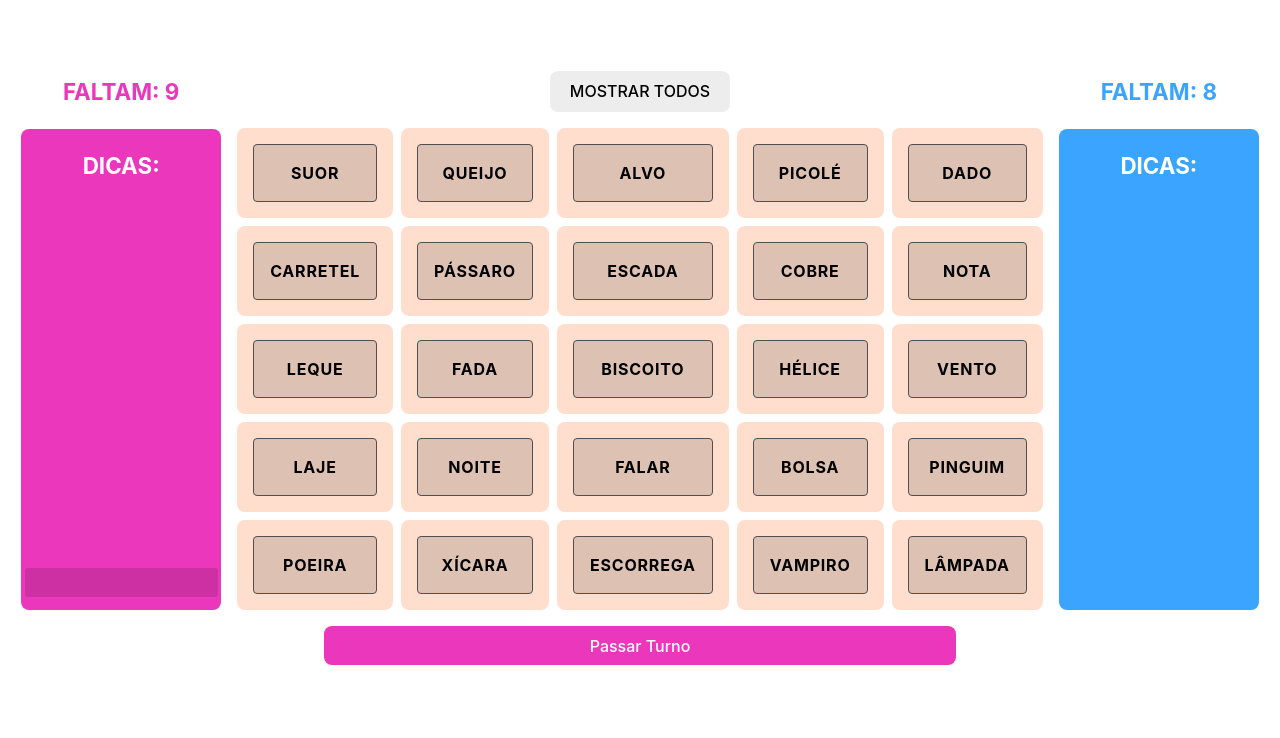
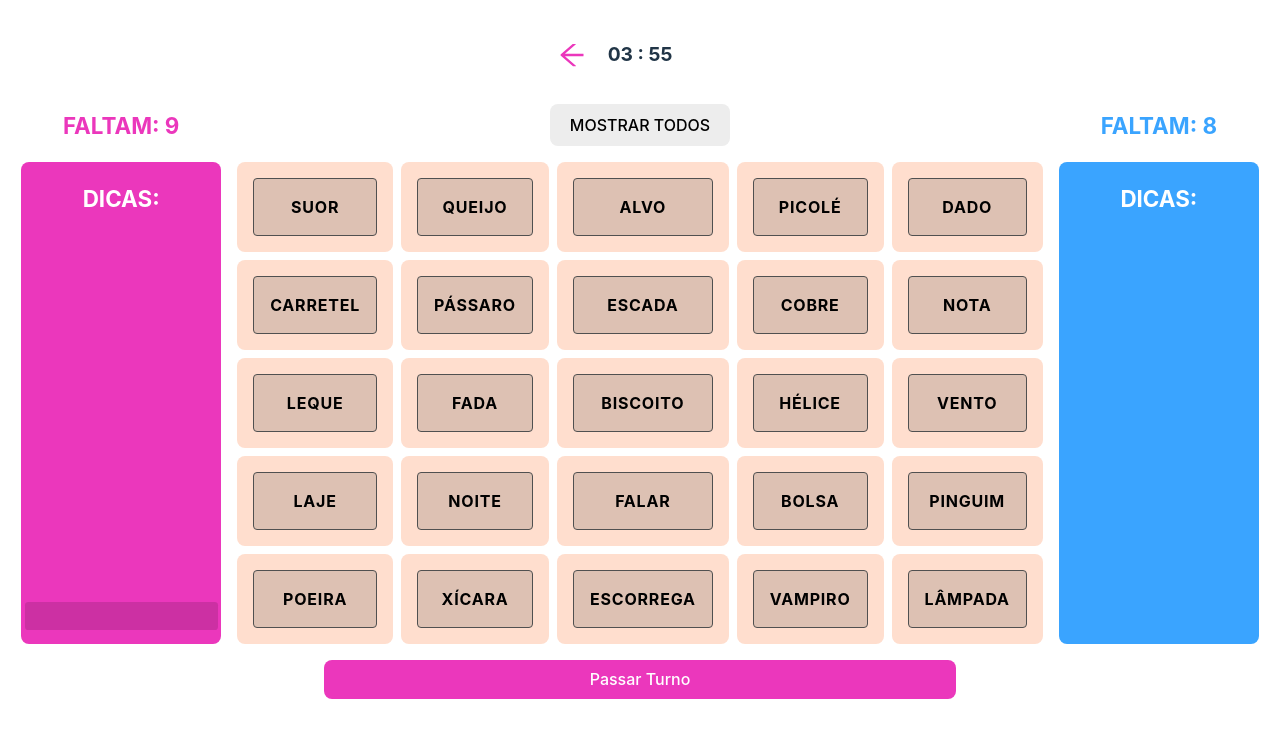
Before and after one commit to GustavoRCarvalho/codenames-web, a React (Vite) app: page / in a window 1280 px wide. Shown: the top 738 px of the page. Built offline with nearby package versions, Linux system fonts and the light colour scheme.

Commit message:
add: react icons and stopwatch

```diff
--- a/package.json
+++ b/package.json
@@ -12,6 +12,7 @@
   "dependencies": {
     "react": "^18.2.0",
     "react-dom": "^18.2.0",
+    "react-icons": "^4.10.1",
     "styled-components": "^6.0.5"
   },
   "devDependencies": {
--- a/src/App.jsx
+++ b/src/App.jsx
@@ -5,6 +5,7 @@ import { Grid } from "./components/Screen/Grid"
 import { TipsBackground } from "./components/TeamsTips.jsx/TipsBackground"
 import { styled } from "styled-components"
 import { useMemo, useState } from "react"
+import { Stopwatch } from "./components/Screen/Stopwatch"
 
 function App() {
   const [selected, setSelected] = useState([])
@@ -103,6 +104,7 @@ function App() {
 
   return (
     <>
+      <Stopwatch time={240} turn={turn} setTurn={setTurn} />
       <ContentContainer>
         <TipsBackground turn={turn} color={"#eb37bc"} rest={pinkRest()} />
         <Grid
--- /dev/null
+++ b/src/components/Screen/Stopwatch.jsx
@@ -0,0 +1,88 @@
+import { useEffect, useState } from "react"
+import { styled } from "styled-components"
+import { AiOutlineArrowRight, AiOutlineArrowLeft } from "react-icons/ai"
+
+export const Stopwatch = ({ time, turn, setTurn }) => {
+  const [isActive, setIsActive] = useState(true)
+  const [isPaused, setIsPaused] = useState(false)
+  const [timeCount, setTimeCount] = useState(time)
+  const minutes = parseInt(timeCount / 60)
+    .toString()
+    .padStart(2, "0")
+  const seconds = (timeCount % 60).toString().padStart(2, "0")
+
+  useEffect(() => {
+    let interval = null
+
+    if (isActive && isPaused === false) {
+      interval = setInterval(() => {
+        setTimeCount((value) => value - 1)
+      }, 1000)
+    } else {
+      clearInterval(interval)
+    }
+    return () => {
+      clearInterval(interval)
+    }
+  }, [isActive, isPaused])
+
+  useEffect(() => {
+    if (minutes === "00" && seconds === "00") {
+      setTurn((value) => !value)
+    }
+  }, [setTurn, minutes, seconds])
+
+  useEffect(() => {
+    setTimeCount(time)
+  }, [turn])
+
+  // const handleStart = () => {
+  //   setIsActive(true)
+  //   setIsPaused(false)
+  // }
+
+  // const handlePauseResume = () => {
+  //   setIsPaused((value) => !value)
+  // }
+
+  // const handleReset = () => {
+  //   setIsActive(false)
+  //   setTime(0)
+  // }
+
+  return (
+    <WatchContainer>
+      <ArrowLeftIcon show={turn} />
+      <Watch>
+        {minutes} : {seconds}
+      </Watch>
+      <ArrowRightIcon show={!turn} />
+    </WatchContainer>
+  )
+}
+
+const WatchContainer = styled.div`
+  display: flex;
+  justify-content: center;
+  align-items: center;
+`
+
+const Watch = styled.p`
+  font-size: 1.2em;
+  font-weight: bold;
+  margin-inline: 1em;
+`
+
+const ArrowRightIcon = styled(AiOutlineArrowRight)`
+  color: #3aa4ff;
+  width: 2em;
+  height: ${(props) => (props.show ? " 2em" : 0)};
+`
+
+const ArrowLeftIcon = styled(AiOutlineArrowLeft)`
+  display: ${(props) => (props.show ? "block" : "none")};
+
+  color: #eb37bc;
+  width: 2em;
+  height: ${(props) => (props.show ? " 2em" : 0)};
+`
```
Also changed, not shown: 1 other file (tests, documents, lock files or other folders).
